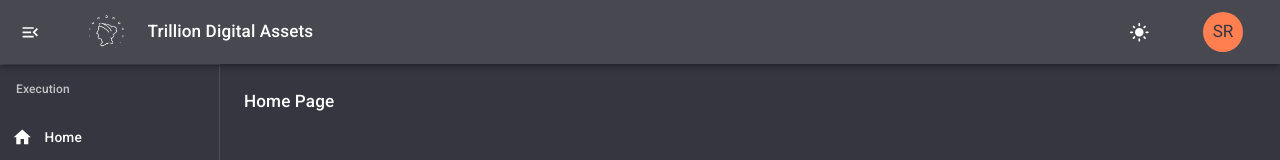
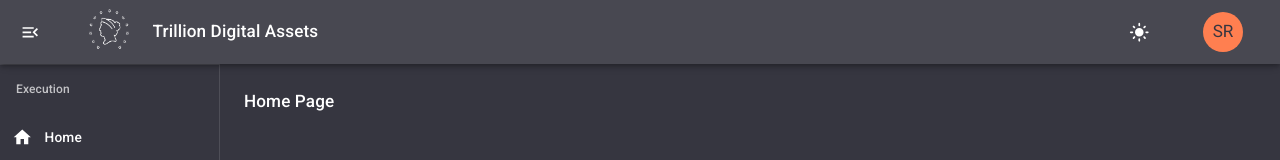
Before and after one commit to mohsinds/TDA_GUIv2, a Next.js app: page / in a window 1280 px wide. Shown: the top 160 px of the page. Built offline with nearby package versions, Linux system fonts and the light colour scheme.

Commit message:
header image

```diff
--- a/src/components/Header/Header.tsx
+++ b/src/components/Header/Header.tsx
@@ -3,7 +3,7 @@ import Toolbar from "@mui/material/Toolbar"
 import Typography from "@mui/material/Typography"
 import IconButton from "@mui/material/IconButton"
 import MenuIcon from "@mui/icons-material/Menu"
-import { Box, Avatar } from "@mui/material"
+import { Box, Avatar, Card, Paper } from "@mui/material"
 import { StyledAppBar } from "./StyledAppBar"
 import ThemeToggle from "./ThemeToggle"
 import UserMenu from "./UserMenu"
@@ -33,11 +33,16 @@ function Header({ open, toggleSide }: Props) {
           {open ? <MenuOpenIcon /> : <MenuIcon />}
 
         </IconButton>
-        <Avatar alt="1" src={themes.currentTheme === 'dark' ? "/static/images/dark.png" : "/static/images/Light.png"} sx={{
-            width:35,
-            height:35,
-            marginRight:3
-          }} />
+        {/* <Avatar alt="1" src={themes.currentTheme === 'dark' ? "/static/images/dark.png" : "/static/images/Light.png"} sx={{
+          width: 35,
+          height: 35,
+          marginRight: 3
+        }} /> */}
+        <Card variant="outlined" sx={{
+          backgroundColor:'transparent', border:'none', marginRight:3
+        }}>
+          <img height={40} width={40} src={themes.currentTheme === 'dark' ? "/static/images/dark.png" : "/static/images/Light.png"} />
+        </Card>
         <Box
           display={"flex"}
           alignItems={"center"}
```
